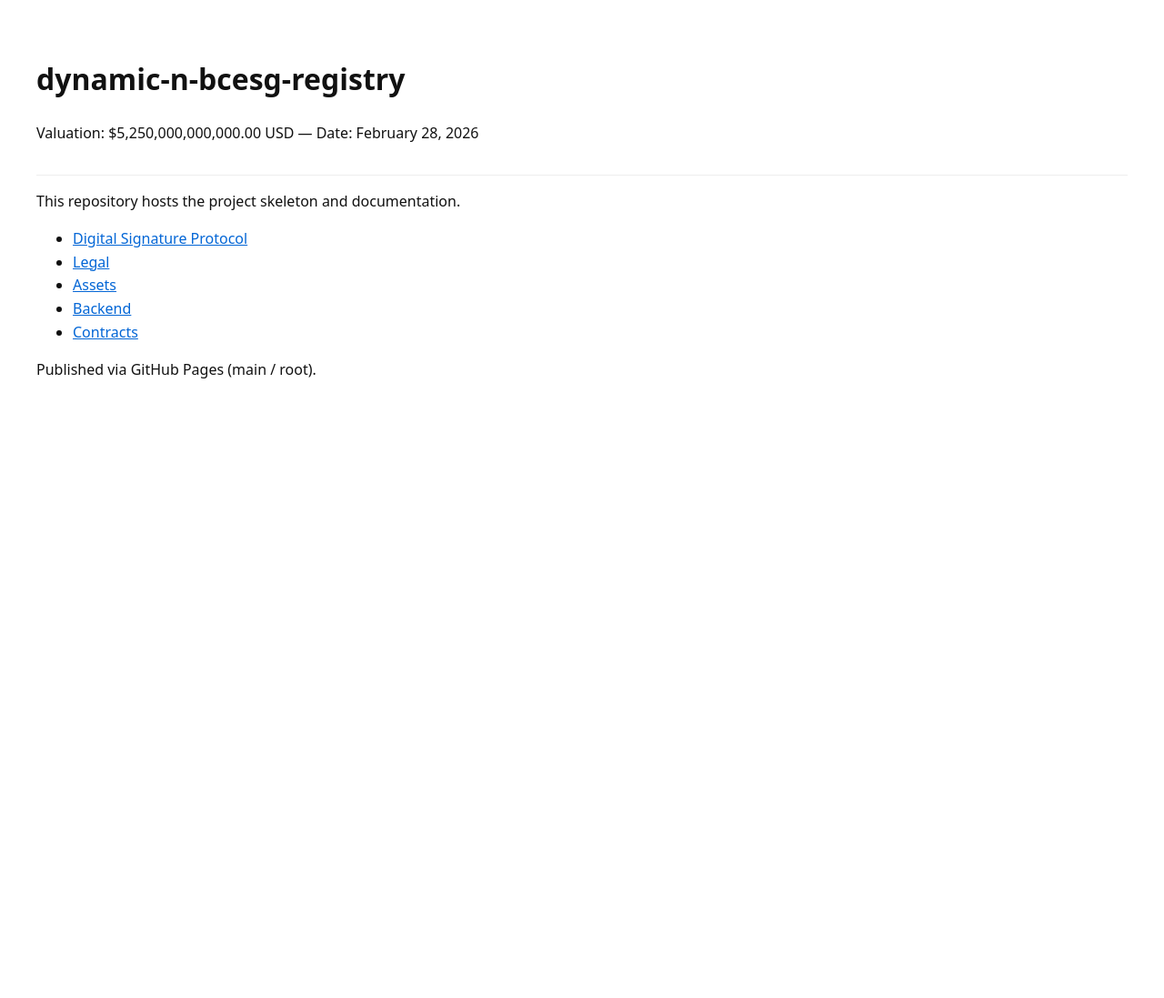
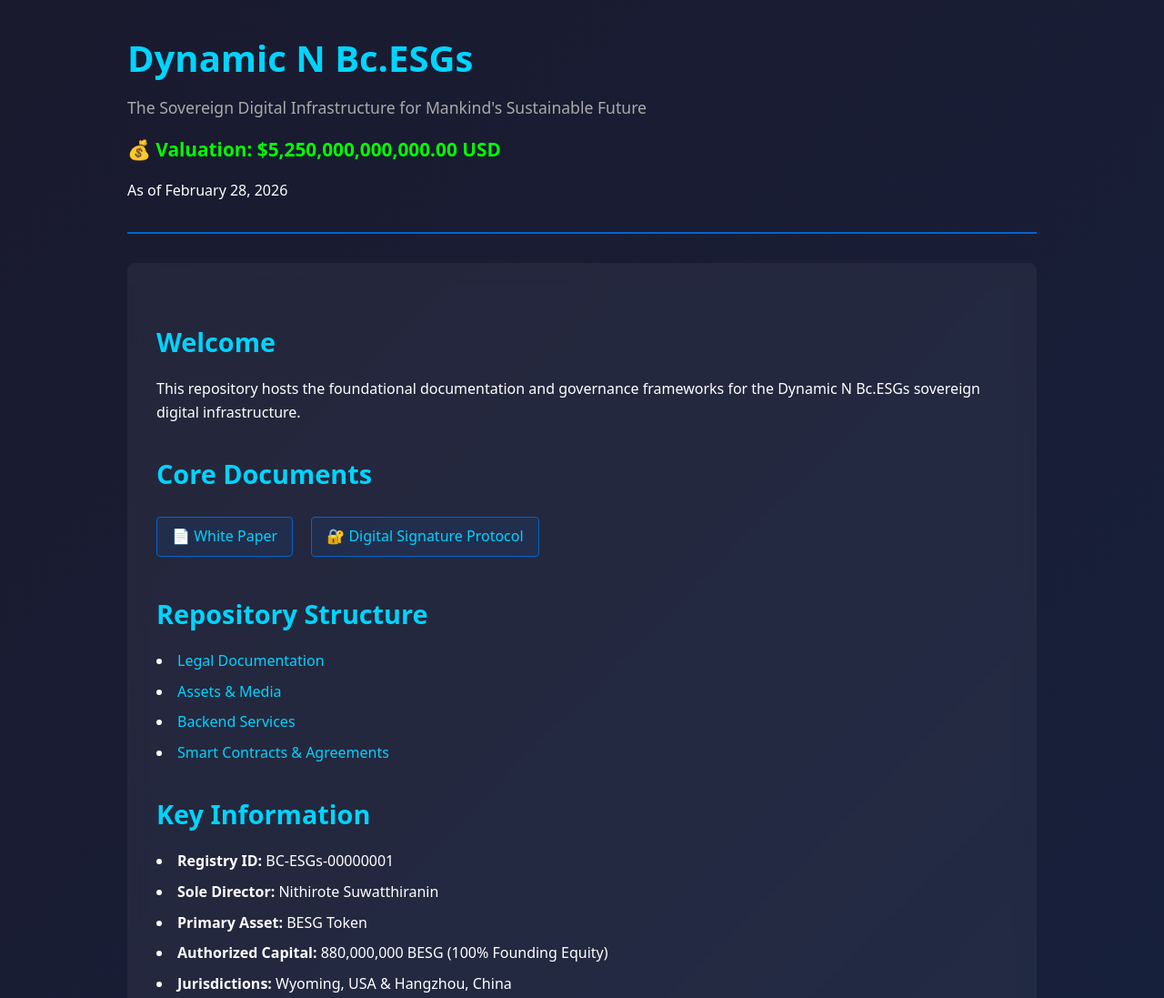
Before and after one commit to Jackup2DD/dynamic-n-bcesg-registry, a plain HTML site: page index.html in a window 1280 px wide. Shown: the top 1097 px of the page at 91% size. Before the commit the page ends 800 px from the top, so only its background shows below. Drawn offline with Linux system fonts and the light colour scheme.

Commit message:
Update gh-pages with enhanced landing page and white paper

```diff
--- a/index.html
+++ b/index.html
@@ -3,25 +3,148 @@
   <head>
     <meta charset="utf-8" />
     <meta name="viewport" content="width=device-width,initial-scale=1" />
-    <title>dynamic-n-bcesg-registry</title>
-    <style>body{font-family:system-ui,-apple-system,Segoe UI,Roboto,Helvetica,Arial,sans-serif;line-height:1.6;padding:2rem;color:#111}header{border-bottom:1px solid #eee;padding-bottom:1rem;margin-bottom:1rem}a{color:#0366d6}</style>
+    <title>Dynamic N Bc.ESGs — Sovereign Digital Infrastructure</title>
+    <style>
+      * { margin: 0; padding: 0; box-sizing: border-box; }
+      body {
+        font-family: system-ui, -apple-system, Segoe UI, Roboto, Helvetica, Arial, sans-serif;
+        line-height: 1.6;
+        color: #111;
+        background: linear-gradient(135deg, #1a1a2e 0%, #16213e 100%);
+        color: #fff;
+        padding: 2rem;
+        min-height: 100vh;
+      }
+      header {
+        max-width: 1000px;
+        margin: 0 auto;
+        border-bottom: 2px solid #0066cc;
+        padding-bottom: 2rem;
+        margin-bottom: 2rem;
+      }
+      h1 {
+        font-size: 2.5rem;
+        margin-bottom: 0.5rem;
+        color: #00d4ff;
+      }
+      .subtitle {
+        font-size: 1.1rem;
+        color: #aaa;
+        margin-bottom: 1rem;
+      }
+      .valuation {
+        font-size: 1.3rem;
+        color: #00ff00;
+        font-weight: bold;
+        margin: 1rem 0;
+      }
+      main {
+        max-width: 1000px;
+        margin: 0 auto;
+        background: rgba(255, 255, 255, 0.05);
+        padding: 2rem;
+        border-radius: 8px;
+        backdrop-filter: blur(10px);
+      }
+      h2 {
+        color: #00d4ff;
+        margin-top: 2rem;
+        margin-bottom: 1rem;
+        font-size: 1.8rem;
+      }
+      ul {
+        list-style-position: inside;
+        margin: 1rem 0;
+      }
+      li {
+        margin: 0.5rem 0;
+      }
+      a {
+        color: #00d4ff;
+        text-decoration: none;
+        transition: color 0.2s;
+      }
+      a:hover {
+        color: #00ff00;
+        text-decoration: underline;
+      }
+      .doc-link {
+        display: inline-block;
+        background: rgba(0, 102, 204, 0.1);
+        padding: 0.5rem 1rem;
+        margin: 0.5rem 1rem 0.5rem 0;
+        border: 1px solid #0066cc;
+        border-radius: 4px;
+        transition: background 0.2s, border-color 0.2s;
+      }
+      .doc-link:hover {
+        background: rgba(0, 102, 204, 0.2);
+        border-color: #00d4ff;
+      }
+      footer {
+        max-width: 1000px;
+        margin: 3rem auto 0;
+        padding-top: 2rem;
+        border-top: 1px solid #333;
+        text-align: center;
+        color: #666;
+        font-size: 0.9rem;
+      }
+    </style>
   </head>
   <body>
     <header>
-      <h1>dynamic-n-bcesg-registry</h1>
-      <p>Valuation: $5,250,000,000,000.00 USD — Date: February 28, 2026</p>
+      <h1>Dynamic N Bc.ESGs</h1>
+      <p class="subtitle">The Sovereign Digital Infrastructure for Mankind's Sustainable Future</p>
+      <div class="valuation">
+        💰 Valuation: $5,250,000,000,000.00 USD
+      </div>
+      <p>As of February 28, 2026</p>
     </header>
 
     <main>
-      <p>This repository hosts the project skeleton and documentation.</p>
+      <h2>Welcome</h2>
+      <p>This repository hosts the foundational documentation and governance frameworks for the Dynamic N Bc.ESGs sovereign digital infrastructure.</p>
+
+      <h2>Core Documents</h2>
+      <div>
+        <a href="WHITE_PAPER.md" class="doc-link">📄 White Paper</a>
+        <a href="Digital-Signature-Protocol.md" class="doc-link">🔐 Digital Signature Protocol</a>
+      </div>
+
+      <h2>Repository Structure</h2>
       <ul>
-        <li><a href="/Digital-Signature-Protocol.md">Digital Signature Protocol</a></li>
-        <li><a href="/legal/">Legal</a></li>
-        <li><a href="/assets/">Assets</a></li>
-        <li><a href="/backend/">Backend</a></li>
-        <li><a href="/contracts/">Contracts</a></li>
+        <li><a href="legal/">Legal Documentation</a></li>
+        <li><a href="assets/">Assets & Media</a></li>
+        <li><a href="backend/">Backend Services</a></li>
+        <li><a href="contracts/">Smart Contracts & Agreements</a></li>
       </ul>
-      <p>Published via GitHub Pages (main / root).</p>
+
+      <h2>Key Information</h2>
+      <ul>
+        <li><strong>Registry ID:</strong> BC-ESGs-00000001</li>
+        <li><strong>Sole Director:</strong> Nithirote Suwatthiranin</li>
+        <li><strong>Primary Asset:</strong> BESG Token</li>
+        <li><strong>Authorized Capital:</strong> 880,000,000 BESG (100% Founding Equity)</li>
+        <li><strong>Jurisdictions:</strong> Wyoming, USA & Hangzhou, China</li>
+      </ul>
+
+      <h2>ESG Commitment</h2>
+      <blockquote style="border-left: 4px solid #00d4ff; padding-left: 1rem; margin: 1rem 0; font-style: italic;">
+        "We are fully committed to advancing a sustainable society across all dimensions—Environmental, Social, and Governance (ESG). Our focus is to manage all resources with maximum efficiency and benefit, utilizing Blockchain technology as the primary instrument for integrity, transparency, and absolute accountability."
+      </blockquote>
+
+      <h2>Operational Domains</h2>
+      <ol style="margin-left: 1.5rem;">
+        <li><strong>Sovereign Infrastructure:</strong> Global financial architectures and human capital frameworks</li>
+        <li><strong>Technological Innovation:</strong> AI-driven forecasting and digital sandboxes</li>
+        <li><strong>Resource Management:</strong> Digital welfare systems and asset certification</li>
+        <li><strong>Commercial & Real Estate:</strong> Telecommunications, real estate development, and identity sensors</li>
+      </ol>
     </main>
+
+    <footer>
+      © 2026 Dynamic N Bc.ESGs. All Rights Reserved. | Secured & Protected | Published via GitHub Pages
+    </footer>
   </body>
 </html>
```
Also changed, not shown: 2 other files.
